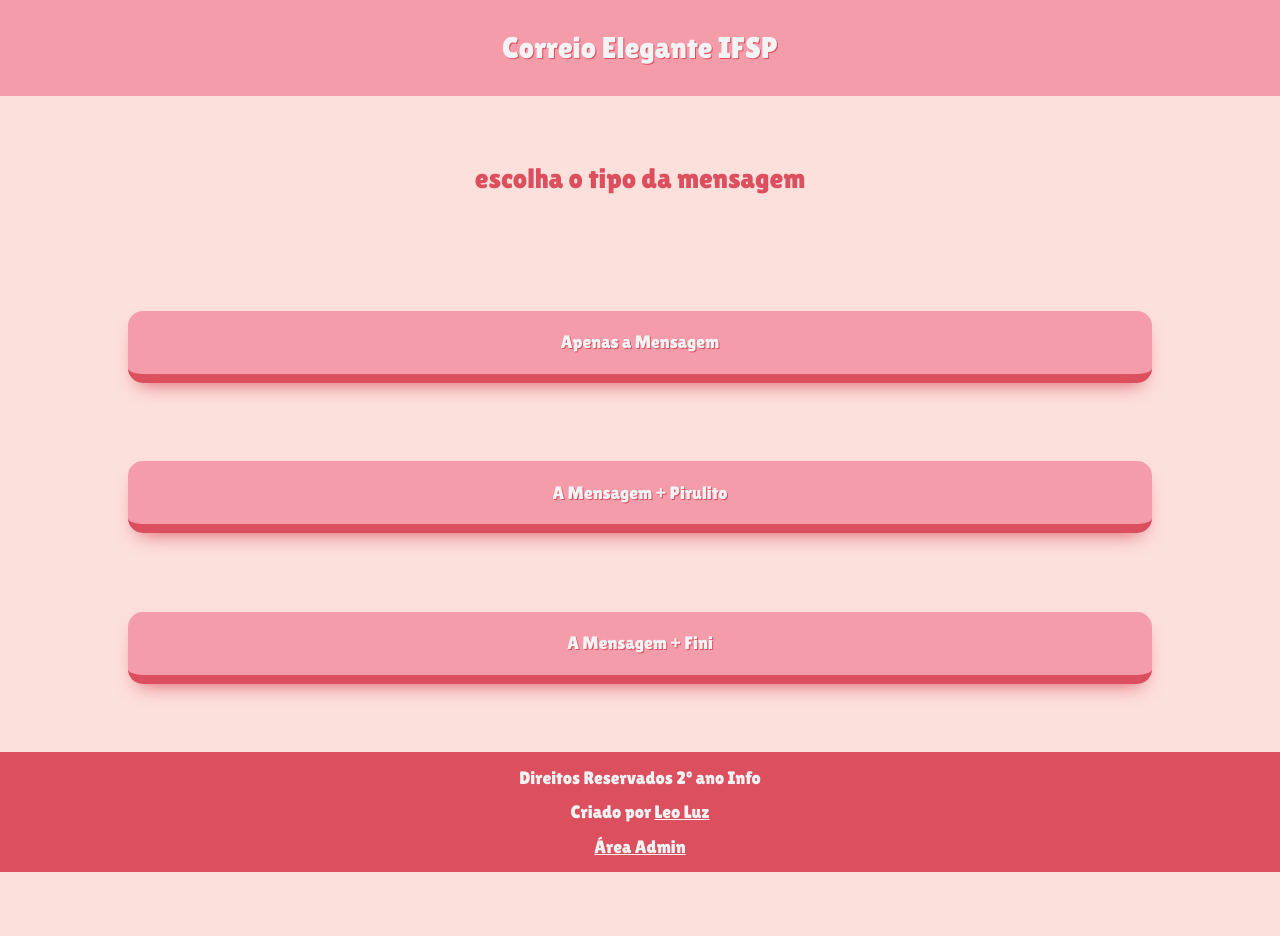
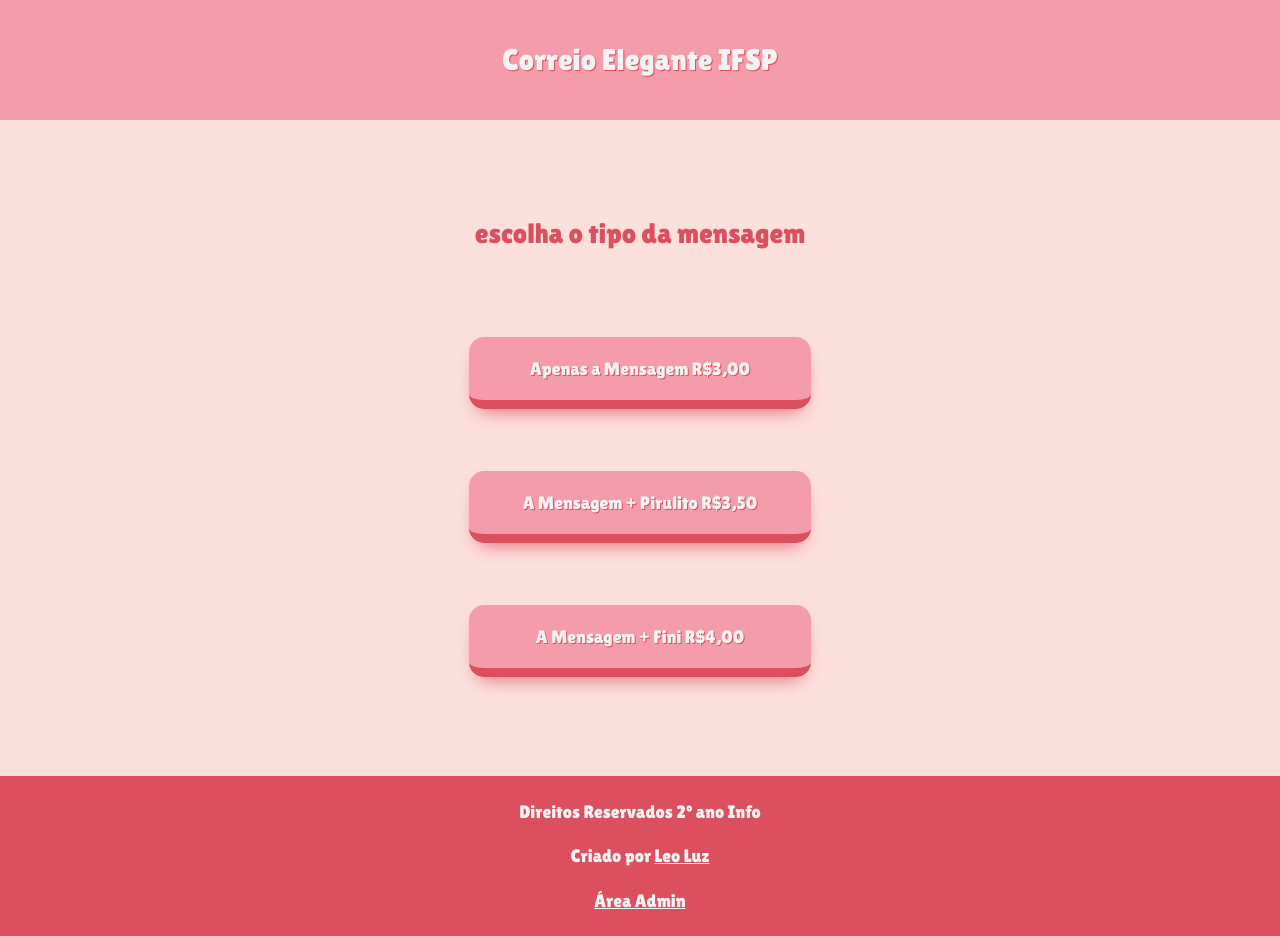
Before and after one commit to leonardoDluz/correio-elegante-ifsp, a PHP site: page /pages/menu.php in a window 1280 px wide. Before the commit the page ends 872 px from the top, so only its background shows below. Run offline with PHP 8.4, Linux system fonts and the light colour scheme.

Commit message:
finalização do front-end

```diff
--- a/pages/beginning-html.php
+++ b/pages/beginning-html.php
@@ -6,9 +6,10 @@
     <meta name="viewport" content="width=device-width, initial-scale=1.0">
     <link rel="stylesheet" href="css/reset.css">
     <link rel="stylesheet" href="css/style.css">
+    <link rel="stylesheet" href="https://fonts.googleapis.com/css2?family=Material+Symbols+Outlined:opsz,wght,FILL,GRAD@48,400,0,0" />
     <title>Correio Elegante IFSP</title>
 </head>
 <body>
     <header>
-        <h1 class="header-text">Correio Elegante IFSP</h1>
+        <a href="/" class="header-link"><h1 class="header-text">Correio Elegante IFSP</h1></a>
     </header>
--- a/pages/mensage-form.php
+++ b/pages/mensage-form.php
@@ -3,7 +3,7 @@
     <h2 class="title">Escolha o Destinatário</h2>
 
     <form method="post" class="container mensage-form">
-        <input type="text" name="nome" placeholder="Nome" class="form-input input-name" require>
+        <input type="text" name="nome" placeholder="Nome" class="form-input input-name" required>
 
         <select name="serie" class="form-input input">
             <option value="1" class="input-option">1º ano</option>
@@ -17,7 +17,7 @@
             <option value="eletro" class="input-option">Eletromecânica</option>
         </select>
 
-        <textarea name="mensagem" cols="30" rows="10" placeholder="Escreva Sua Mensagem..." class="form-input input-textarea" require></textarea>
+        <textarea name="mensagem" cols="30" rows="10" placeholder="Escreva Sua Mensagem..." class="form-input input-textarea" required></textarea>
 
         <button type="submit" class="form-button">Enviar</button>
     </form>
--- a/pages/menu.php
+++ b/pages/menu.php
@@ -2,11 +2,11 @@
 <main>
     <h1 class="title">escolha o tipo da mensagem</h1>
 
-    <a class="button" href="/mensagem?tipo=simples">Apenas a Mensagem </a>
+    <a class="button" href="/mensagem?tipo=simples">Apenas a Mensagem R$3,00</a>
 
-    <a class="button" href="/mensagem?tipo=com-pirulito">A Mensagem + Pirulito</a>
+    <a class="button" href="/mensagem?tipo=com-pirulito">A Mensagem + Pirulito R$3,50</a>
 
-    <a class="button" href="/mensagem?tipo=com-fini">A Mensagem + Fini</a>
+    <a class="button" href="/mensagem?tipo=com-fini">A Mensagem + Fini R$4,00</a>
 </main>
 
 <?php require_once __DIR__ . '/../pages/end-html.php';
--- a/public/css/style.css
+++ b/public/css/style.css
@@ -1,4 +1,5 @@
-@import url('https://fonts.googleapis.com/css2?family=Lilita+One&display=swap');
+@import url('https://fonts.googleapis.com/css2?family=Lilita+One&family=Ubuntu&display=swap');
+
 * {
     --light-pink: #FCE0DC;
     --pink:#F59CAA;
@@ -8,6 +9,7 @@
     --secondary-font: 'Ubuntu';
     --box-shadow: 0px 10px 20px -10px var(--dark-pink);
     font-family: var(--primary-font);
+    color: var(--dark-pink);
     font-size: 18px;
     box-sizing: border-box;
 }
@@ -29,19 +31,19 @@ body, header, footer, main {
 
 header {
     background-color: var(--pink);
-    height: 12vh;
+    height: 15vh;
     width: 100%;
 }
 
 main {
-    justify-content: space-between;
+    justify-content: space-around;
     min-height: 65vh;
     margin: 8.5vh 0;
 }
 
 footer {
     background-color: var(--dark-pink);
-    height: 15vh;
+    height: 20vh;
     width: 100%;
 }
 
@@ -51,6 +53,11 @@ footer {
     font-size: 30px;
     width: 55vw;
     font-family: var(--primary-font);
+    text-decoration: none;
+}
+
+.header-link {
+    text-decoration: none;
 }
 
 .footer-text, .footer-link {
@@ -61,24 +68,36 @@ footer {
 .title {
     color: var(--dark-pink);
     font-size: 28px;
-    margin-bottom: 5vh;
+    margin-bottom: 1em;
 }
 
 .text {
     color: var(--dark-pink);
     font-family: var(--secondary-font);
     font-size: 18px;
-    width: 80vw;
+    width: 19em;
 }
 
 .button, .container {
     background-color: var(--pink);
-    width: 80vw;
+    width: 19em;
     border-radius: 15px;
     border-bottom: 0.5em solid var(--dark-pink);
     -webkit-box-shadow: var(--box-shadow);
     -moz-box-shadow: var(--box-shadow);;
     box-shadow: var(--box-shadow);;
+}
+
+.container {
+    width: 19em;
+}
+
+.pay-container {
+    display: flex;
+    flex-direction: column;
+    align-items: center;
+    justify-content: space-evenly;
+    height: 50vh;
 }
 
 .button {
```
Also changed, not shown: other parts of public/css/style.css (+55 -0 lines), pages/expired-payment.php (+5 -2 lines), pages/mensages-center.php (+4 -4 lines), pages/payment.php (+19 -3 lines), public/js/copy-pix-code.js (added, +9 -0 lines), README.md.
